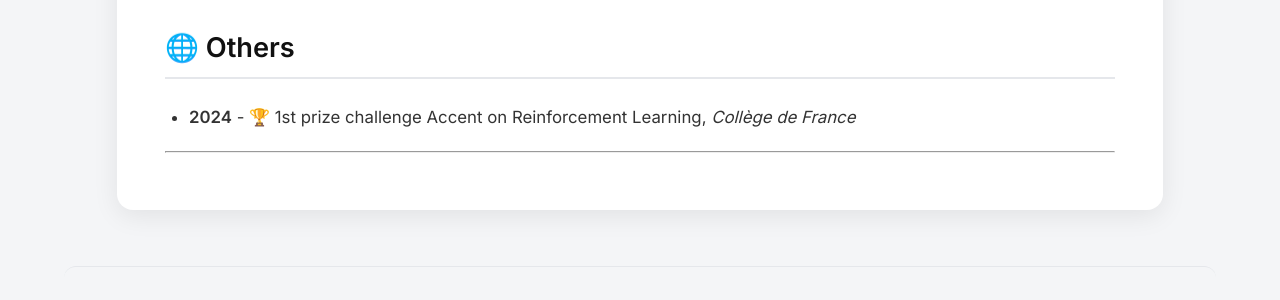
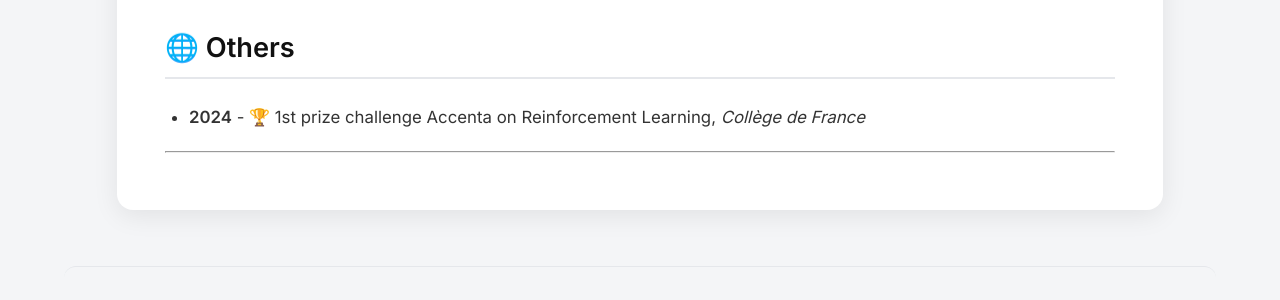
Before and after one commit to PercevalBejaBattais/pbb.github.io, a Jekyll site: the page built from cv.md, in a window 1280 px wide. Shown: the part 1366-1666 px from the top of the page. Built offline with Jekyll 4.4.1, drawn with Linux system fonts in a browser that asks for light colours.

Commit message:
Update cv.md

```diff
--- a/cv.md
+++ b/cv.md
@@ -32,6 +32,6 @@ Explore my works on [Google Scholar](https://scholar.google.com/citations?user=Q
 
 ## 🌐 Others
 
-- **2024** - 🏆 1st prize challenge Accent on Reinforcement Learning, *Collège de France*
+- **2024** - 🏆 1st prize challenge Accenta on Reinforcement Learning, *Collège de France*
 
 ---
```
